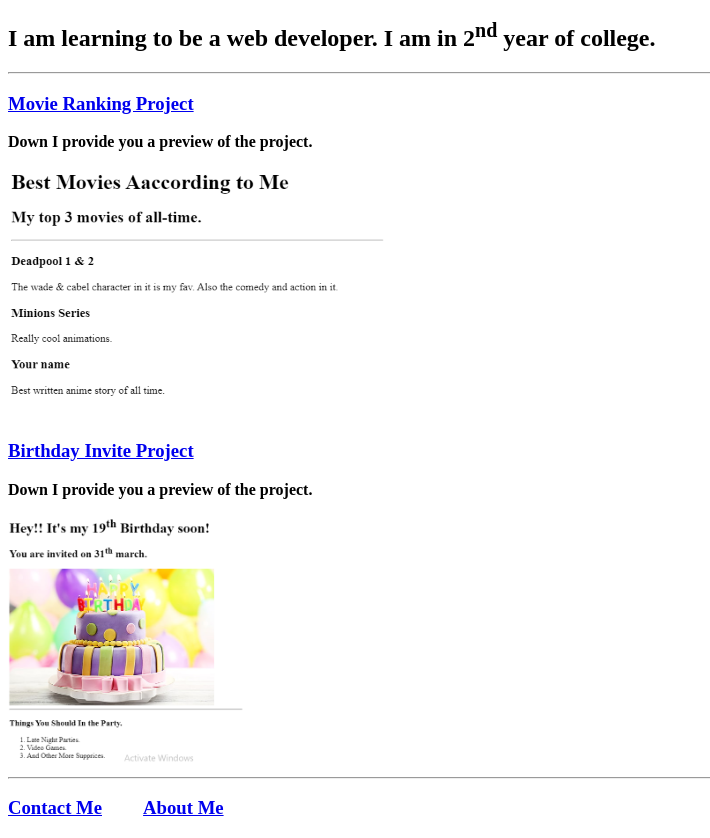
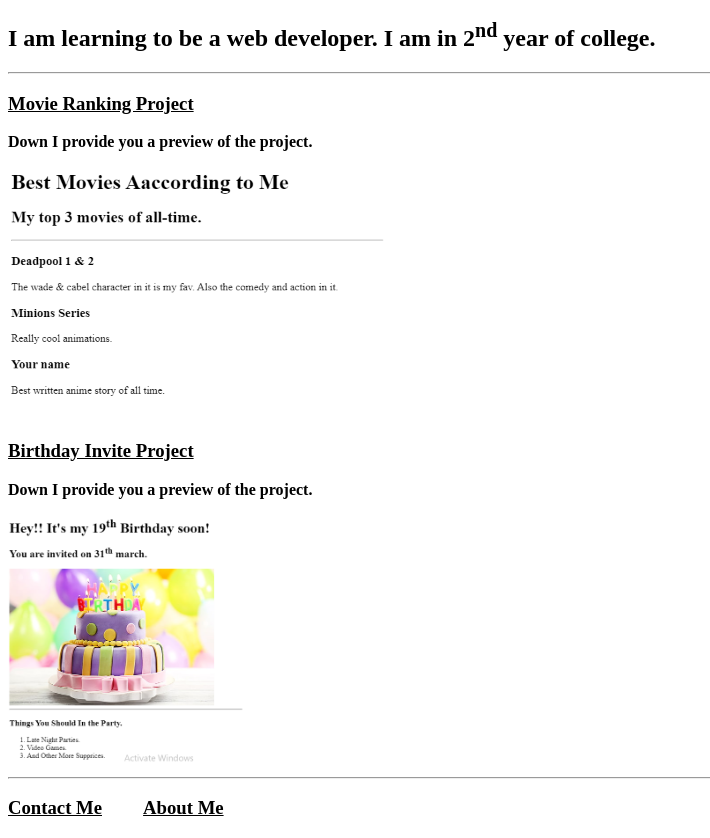
Before and after one commit to AstroChat87/html-portfolio, a plain HTML site: page index.html in a window 1280 px wide. Shown: the part 61-899 px from the top of the page, without its empty margins (0-710 px from the left). Drawn offline with Linux system fonts and the light colour scheme.

Commit message:
Update index.html

```diff
--- a/index.html
+++ b/index.html
@@ -11,18 +11,18 @@
 
     <hr>
 
-    <h3><a href="./public/movie-ranking.html">Movie Ranking Project</a></h3>
+    <h3><a href="./public/movie-ranking.html" style="color: #000;">Movie Ranking Project</a></h3>
     <p><b>Down I provide you a preview of the project.</b></p>
     <img src="./assets/images/movie-ranking.png" alt="My Movie Ranking Project" height="250">
 
-    <h3><a href="./public/birthday-invite.html">Birthday Invite Project</a></h3>
+    <h3><a href="./public/birthday-invite.html" style="color: #000;">Birthday Invite Project</a></h3>
     <p><b>Down I provide you a preview of the project.</b></p>
     <img src="./assets/images/birthday-invite.png" alt="My Movie Ranking Project" height="250">
 
     <hr>
 
-    <h3><a href="./public/contact.html">Contact Me</a>&emsp;&emsp;
-    <a href="./public/about.html">About Me</a></h3>
+    <h3><a href="./public/contact.html" style="color: #000;">Contact Me</a>&emsp;&emsp;
+    <a href="./public/about.html" style="color: #000;">About Me</a></h3>
 </body>
 </html>
 
```
